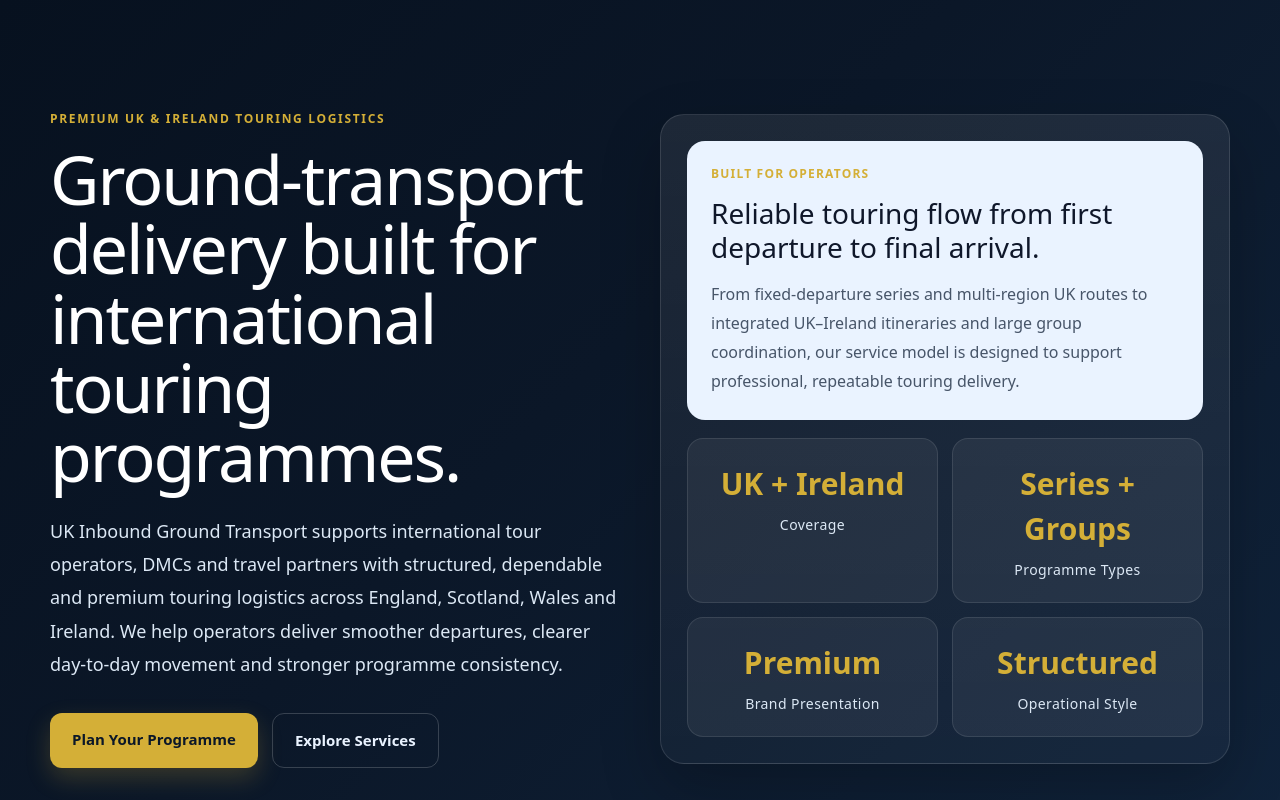
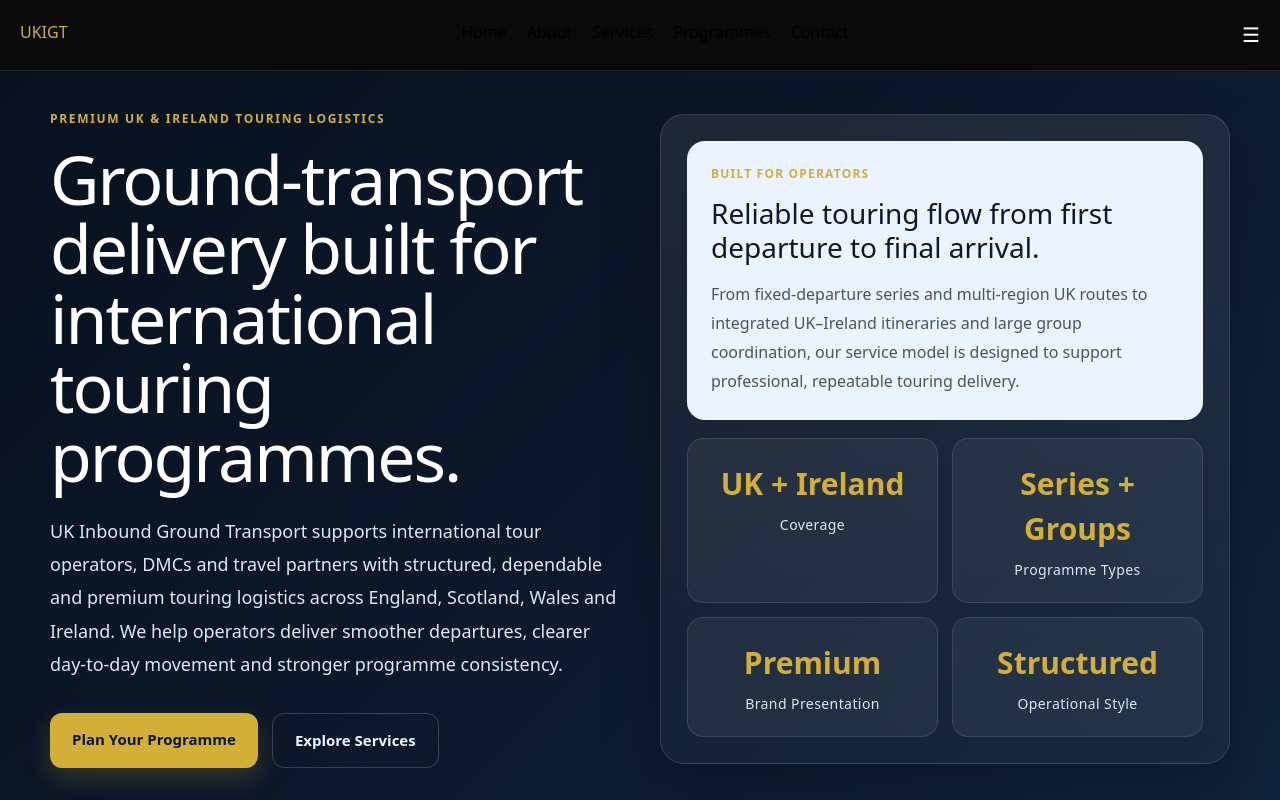
Before and after one commit to kandiahtk-crypto/Inbound-, a Next.js app: page / in a window 1280 px wide. Shown: the top 800 px of the page. Built offline with nearby package versions, Linux system fonts and the light colour scheme.

Commit message:
Update layout.tsx

```diff
--- a/src/app/layout.tsx
+++ b/src/app/layout.tsx
@@ -1,8 +1,9 @@
 import "./globals.css";
+import Navbar from "../components/Navbar";
 
 export const metadata = {
   title: "UK Inbound Ground Transport",
-  description: "Corporate website for UK Inbound Ground Transport",
+  description: "Corporate website",
 };
 
 export default function RootLayout({
@@ -12,7 +13,10 @@
 }) {
   return (
     <html lang="en">
-      <body>{children}</body>
+      <body style={{ margin: 0 }}>
+        <Navbar />
+        {children}
+      </body>
     </html>
   );
 }
```
